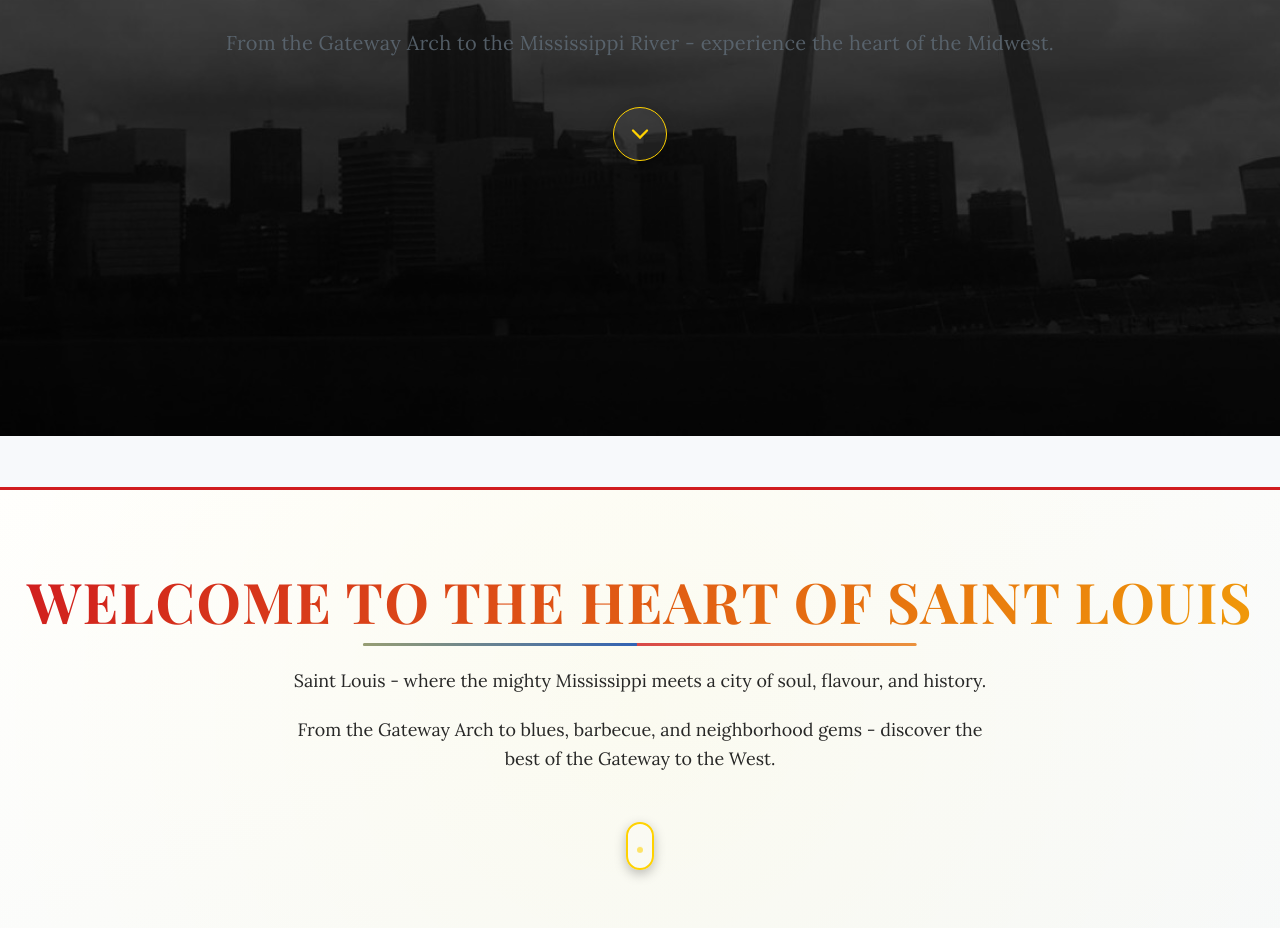
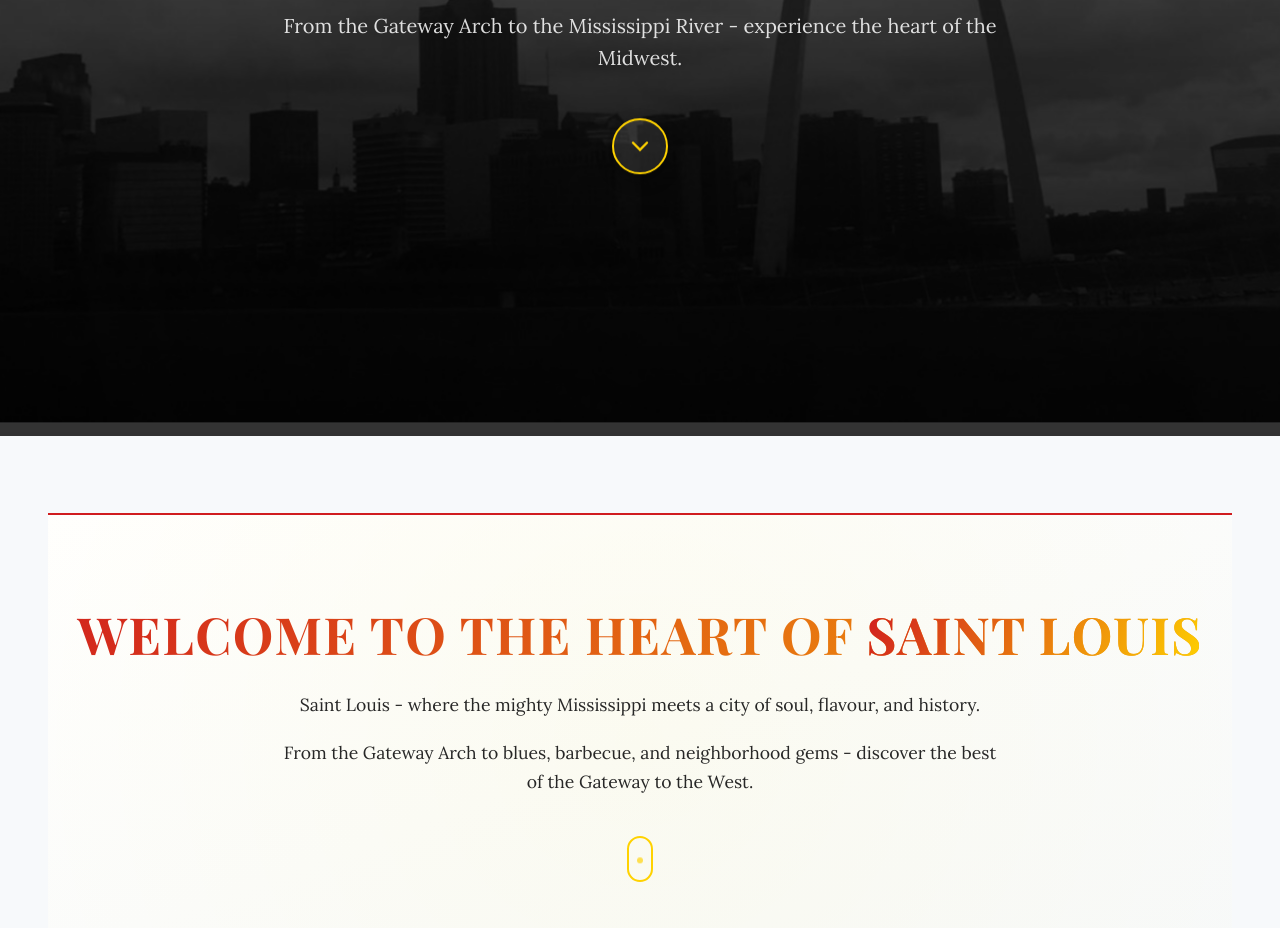
Before and after one commit to mcckyle/saint-louis-facts, a React (Vite) app: page / in a window 1280 px wide. Shown: the part 364-1292 px from the top of the page. Built offline with nearby package versions, Linux system fonts and the light colour scheme.

Commit message:
App.jsx: Make the main aria label more descriptive.

```diff
--- a/src/App.css
+++ b/src/App.css
@@ -79,8 +79,9 @@
     width: 100%;
     margin: 0 auto;
     display: grid;
-    gap: clamp(2rem, 3vw, 3rem);
-    padding-block: clamp(2rem, 4vw, 4rem);
+    gap: clamp(2rem, 5vw, 4rem);
+    padding-block: clamp(2rem, 6vw, 5rem);
+    padding-inline: clamp(1rem, 4vw, 3rem);
 }
 
 /* ==========================
@@ -103,7 +104,7 @@ h1
 h2
 {
     font-size: clamp(1.75rem, 4vw, 2.4rem);
-    color: var(--color-accent);
+    color: var(--color-text);
 }
 
 h3
@@ -126,7 +127,7 @@ button
     font-weight: 600;
     border-radius: 999px;
     cursor: pointer;
-    box-shadow: var(--shadow-sm);
+    box-shadow: var(--shadow-xs);
 
     transition: background var(--transition),
                 transform var(--transition),
@@ -137,7 +138,7 @@ button:hover
 {
     transform: translateY(-2px);
     background: var(--color-accent);
-    box-shadow: var(--shadow-md);
+    box-shadow: var(--shadow-sm);
 }
 
 button:active
--- a/src/App.jsx
+++ b/src/App.jsx
@@ -1,6 +1,6 @@
 //Filename: App.jsx
 //Author: Kyle McColgan
-//Date: 25 September 2025
+//Date: 3 October 2025
 //Description: This file contains the React root component for the Saint Louis facts project.
 
 import React, { useRef } from 'react';
@@ -23,7 +23,7 @@ function App()
           id="main"
           className="main-content fade-in"
           role="main"
-          aria-label="Saint Louis facts and culture"
+          aria-label="Saint Louis facts and heritage"
         >
           <Intro ref={introRef} />
           <FunFactsList />
--- a/src/components/Footer/Footer.css
+++ b/src/components/Footer/Footer.css
@@ -5,11 +5,12 @@
 ========================= */
 .footer
 {
-    background: linear-gradient(145deg, var(--color-bg), var(--color-bg-alt));
+    background: linear-gradient(160deg, var(--color-bg-alt), var(--color-bg));
     padding: clamp(2.5rem, 6vw, 3.5rem) 1.5rem;
-    border-top: 2px solid var(--color-primary);
+    border-top: 1px solid var(--color-primary);
     text-align: center;
     font-family: var(--font-body);
+    color: var(--color-text);
 }
 
 /* Footer Container Styling. */
@@ -20,20 +21,20 @@
     display: flex;
     flex-direction: column;
     align-items: center;
-    gap: 1.5rem;
+    gap: 1.75rem;
 }
 
 /* Footer Intro Text Styles. */
 .footer-text
 {
     font-size: clamp(0.95rem, 1.8vw, 1.05rem);
-    max-width: 760px;
+    max-width: 720px;
     color: var(--color-text-muted);
     font-style: italic;
     line-height: 1.6;
 }
 
-/* Footer Links Navigation Styles. */
+/* Footer Navigation Styles. */
 .footer-links ul
 {
     display: flex;
@@ -56,12 +57,9 @@
     text-decoration: none;
     color: var(--color-text);
     border: 1px solid var(--color-primary);
-    background: rgba(255, 255, 255, 0.05);
-    backdrop-filter: blur(6px);
-    box-shadow: var(--shadow-xs);
+    background: transparent;
 
     transition: transform 0.25s ease,
-                box-shadow 0.25s ease,
                 background 0.25s ease,
                 color 0.25s ease;
 }
@@ -72,7 +70,6 @@
     background: linear-gradient(120deg, var(--color-accent), var(--color-highlight));
     color: var(--color-bg);
     transform: translateY(-2px);
-    box-shadow: var(--shadow-sm);
 }
 
 /* Special Button: Back to Top. */
@@ -81,7 +78,7 @@
     font-weight: 600;
     border: none;
     background: var(--color-highlight);
-    color: var(--color-primary);
+    color: var(--color-bg);
 }
 
 .back-to-top:hover
@@ -109,8 +106,8 @@
 .footer-author
 {
     font-weight: 600;
+    position: relative;
     color: var(--color-text);
-    position: relative;
 }
 
 .footer-author::after
--- a/src/components/Footer/Footer.jsx
+++ b/src/components/Footer/Footer.jsx
@@ -1,6 +1,6 @@
 //Filename: Footer.jsx
 //Author: Kyle McColgan
-//Date: 1 October 2025
+//Date: 3 October 2025
 //Description: This file contains the footer component for the Saint Louis Facts React project.
 
 import React from 'react';
@@ -49,7 +49,7 @@ function Footer()
             </nav>
 
             <small className="footer-copy">
-                  &copy; {currentYear} Saint Louis Facts. Designed in{" "}
+              &copy; {currentYear} Saint Louis Facts · Designed in{" "}
               <span className="footer-highlight">Saint Louis</span> by{" "}
               <span className="footer-author">Kyle McColgan</span>
             </small>
--- a/src/components/Header/Header.css
+++ b/src/components/Header/Header.css
@@ -22,14 +22,15 @@
     height: 100%;
     object-fit: cover;
     filter: brightness(65%) contrast(1.05);
-    transform: scale(1.05);
+    transform: translateY(0);
+    will-change: transform;
 
-    transition: transform 18s ease-in-out;
+    transition: transform 12s ease;
 }
 
 .header:hover .header-image
 {
-    transform: scale(1.1);
+    transform: translateY(-2%);
 }
 
 /* Overlay Gradient Styles. */
@@ -37,7 +38,7 @@
 {
     position: absolute;
     inset: 0;
-    background: linear-gradient(to bottom, rgba(0, 0, 0, 0.35), rgba(0, 0, 0, 0.75));
+    background: linear-gradient(to bottom, rgba(0, 0, 0, 0.4), rgba(0, 0, 0, 0.8));
     display: grid;
     place-items: center;
     padding: 0 1rem;
@@ -48,10 +49,10 @@
 {
     text-align: center;
     color: var(--color-inverse);
-    max-width: 960px;
+    max-width: 800px;
     padding: 2rem;
 
-    animation: fadeInUp 1s ease forwards;
+    animation: fadeInUp 1.2s ease forwards;
 }
 
 /* Title With The Smooth Gradient Styling. */
@@ -74,7 +75,7 @@
     -webkit-background-clip: text;
     -webkit-text-fill-color: transparent;
 
-    animation: shimmer 12s ease-in-out infinite;
+    animation: shimmer 10s ease-in-out infinite;
 }
 
 /* Subtitle Styling. */
@@ -82,8 +83,7 @@
 {
     font-family: var(--font-body);
     font-size: clamp(1rem, 2vw, 1.25rem);
-    opacity: 0.85;
-    letter-spacing: 0.3px;
+    color: rgba(255, 255, 255, 0.85);
     margin-bottom: 2.5rem;
     line-height: 1.6;
 }
@@ -95,31 +95,25 @@
     align-items: center;
     justify-content: center;
 
-    background: rgba(255, 255, 255, 0.08);
-    border: 1px solid var(--color-highlight);
+    background: rgba(255, 255, 255, 0.1);
+    border: 2px solid var(--color-highlight);
     border-radius: 50%;
     padding: 0.75rem;
     color: var(--color-highlight);
-    cursor: pointer;
 
-    backdrop-filter: blur(8px);
-    box-shadow: 0 6px 16px rgba(0, 0, 0, 0.3);
+    backdrop-filter: blur(6px);
+    box-shadow: 0 6px 16px rgba(0, 0, 0, 0.35);
 
-    animation: float 2.8s ease-in-out infinite;
-    transition: transform var(--transition),
-                background var(--transition),
-                color var(--transition),
-                box-shadow var(--transition);
+    animation: float 3s ease-in-out infinite;
+    transition: all var(--transition);
 }
 
 .scroll-cue:hover,
 .scroll-cue:focus
 {
-    transform: scale(1.15);
-    background: rgba(255, 255, 255, 0.15);
+    transform: scale(1.2);
+    background: rgba(255, 255, 255, 0.2);
     color: var(--color-accent);
-    box-shadow: 0 8px 20px rgba(0, 0, 0, 0.4);
-    outline: none;
 }
 
 /* Keyframes Styles. */
--- a/src/components/Intro/Intro.css
+++ b/src/components/Intro/Intro.css
@@ -6,11 +6,10 @@
 .intro
 {
     position: relative;
-    width: 100%;
-    padding: clamp(3.5rem, 6vw, 6rem) 1.5rem;
+    padding: clamp(4rem, 7vw, 6rem) 1.5rem;
+    text-align: center;
     background: linear-gradient(160deg, var(--color-bg-alt), var(--color-bg));
-    border-top: 3px solid var(--color-accent);
-    text-align: center;
+    border-top: 2px solid var(--color-accent);
     overflow: hidden;
 
     animation: fadeInIntro 1s ease forwards;
@@ -30,10 +29,10 @@
 .intro-title
 {
     font-family: var(--font-heading);
-    font-size: clamp(2.2rem, 5vw, 3.5rem);
-    margin-bottom: 2rem;
+    font-size: clamp(2.2rem, 5vw, 3.2rem);
     text-transform: uppercase;
     letter-spacing: 1.5px;
+    margin-bottom: 1.5rem;
 
     background: linear-gradient(
         120deg,
@@ -45,33 +44,20 @@
     background-size: 300% auto;
     -webkit-background-clip: text;
     -webkit-text-fill-color: transparent;
-    position: relative;
 
     animation: shimmer 10s ease-in-out infinite;
 }
 
-/* Underline Shimmer Effect Styles. */
-.intro-title::after
+.intro-title .highlight
 {
-    content: '';
-    position: absolute;
-    bottom: -12px;
-    left: 50%;
-    transform: translateX(-50%);
-    width: 45%;
-    height: 3px;
-    border-radius: 2px;
+    background: linear-gradient(
+        120deg,
+        var(--color-accent),
+        var(--color-highlight)
+    );
 
-    background: linear-gradient(
-        to right,
-        var(--color-accent),
-        var(--color-highlight),
-        var(--color-primary)
-    );
-    background-size: 200% auto;
-    opacity: 0.8;
-
-    animation: shimmer 10s ease-in-out infinite;
+    -webkit-background-clip: text;
+    -webkit-text-fill-color: transparent;
 }
 
 /* Lead Text Styling. */
@@ -84,31 +70,28 @@
 /* Intro Paragraph Styling. */
 .intro p
 {
-    font-size: 1.12rem;
+    font-size: 1.1rem;
     line-height: 1.65;
     margin: 1.2rem auto 0;
     color: var(--color-text);
     opacity: 0.95;
 
-    transition: transform var(--transition), opacity var(--transition);
+    transition: opacity var(--transition);
 }
 
 .intro p:hover
 {
-    transform: translateY(-2px);
     opacity: 1;
 }
 
 /* Scroll Cue (mouse shape) Styles. */
 .intro-scroll-cue
 {
-    width: 28px;
-    height: 48px;
+    width: 26px;
+    height: 46px;
     border: 2px solid var(--color-highlight);
     border-radius: 20px;
-    margin: 3rem auto 0;
-    background: rgba(255, 255, 255, 0.04);
-    box-shadow: 0 4px 12px rgba(0, 0, 0, 0.25);
+    margin: 2.5rem auto 0;
 
     position: relative;
 }
@@ -160,9 +143,29 @@
     {
         font-size: 1rem;
     }
+}
 
-    .intro-scroll-cue
-    {
-        margin-top: 2.5rem;
-    }
+/* Underline Shimmer Effect Styles. */
+/*.intro-title::after
+{
+ content: '';
+ position: absolute;
+ bottom: -12px;
+ left: 50%;
+ transform: translateX(-50%);
+ width: 45%;
+ height: 3px;
+ border-radius: 2px;
+
+ background: linear-gradient(
+     to right,
+var(--color-accent),
+var(--color-highlight),
+var(--color-primary)
+);
+background-size: 200% auto;
+opacity: 0.8;
+
+animation: shimmer 10s ease-in-out infinite;
 }
+*/
--- a/src/components/Intro/Intro.jsx
+++ b/src/components/Intro/Intro.jsx
@@ -1,6 +1,6 @@
 //Filename: Intro.jsx
 //Author: Kyle McColgan
-//Date: 16 September 2025
+//Date: 3 October 2025
 //Description: This file contains the intro component for the Saint Louis Facts React project Intro section.
 
 import React from 'react';
@@ -15,7 +15,7 @@ const Intro = React.forwardRef((props, ref) => (
       aria-labelledby="intro-heading"
     >
       <h2 id="intro-heading" className="intro-title">
-        Welcome to the Heart of Saint Louis
+        Welcome to the Heart of <span className="highlight">Saint Louis</span>
       </h2>
 
       <div className="intro-lead">
--- a/src/index.css
+++ b/src/index.css
@@ -32,25 +32,22 @@ body
 }
 
 /* =====================
-   Global Link Styles.
+   Global Links Styles.
 ======================== */
 a
 {
     color: var(--color-primary);
     font-weight: 500;
     text-decoration: none;
-    background-image: linear-gradient(currentColor, currentColor);
-    background-repeat: no-repeat;
-    background-size: 0% 2px;
-    background-position: 0 100%;
+    border-bottom: 2px solid transparent;
 
-    transition: color var(--transition), background-size var(--transition);
+    transition: color var(--transition), border-color var(--transition);
 }
 
 a:hover
 {
     color: var(--color-accent);
-    background-size: 100% 2px;
+    border-color: currentColor;
 }
 
 /* ==============================
```
Also changed, not shown: 6 other files (tests, documents, lock files or other folders). Lines whose indentation alone changed are shown as unchanged.
